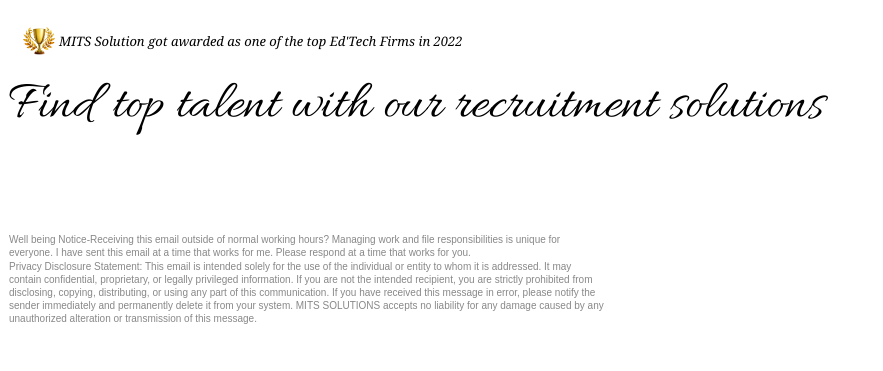
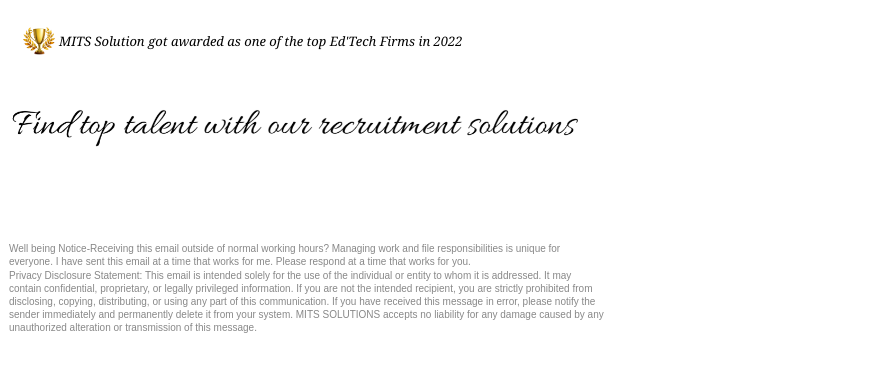
Before and after one commit to Nitish-Bakshi-001/signatures-vaibhav, a plain HTML site: page index.html in a window 1280 px wide. Shown: the part 321-692 px from the top of the page, without its empty margins (0-883 px from the left). Drawn offline with Linux system fonts and the light colour scheme.

Commit message:
replaced text with image

```diff
--- a/index.html
+++ b/index.html
@@ -204,9 +204,7 @@
                         <table cellpadding="0" cellspacing="0" border="0" style="margin: 0px; border-collapse: collapse;">
                             <tr>
                                 <td style="padding: 0px 1px 0px 0px;">
-                                    <p style="margin: 1px; font-family: 'Allura', cursive;font-weight: 400;font-style: normal;font-size:55px;">
-                                        Find top talent with our recruitment solutions
-                                    </p>
+
                                 </td>
                             </tr>
                         </table>
@@ -217,13 +215,14 @@
                         <table cellpadding="0" cellspacing="0" border="0" style="margin: 0px; border-collapse: collapse;">
                             <tr>
                                 <td style="padding: 0px 1px 0px 0px;">
+                                    <img src="1000009885.png" alt="" style="max-width: 570px;">
                                 </td>
                             </tr>
                         </table>
                     </td>
                 </tr>
                 <tr>
-                    <td style="padding: 20px 1px 0px 0px;">
+                    <td style="padding: 0px 1px 0px 0px;">
                         <table cellpadding="0" cellspacing="0" border="0" style="margin: 0px; border-collapse: collapse;">
                             <tr>
                                 <td style="padding: 0px 1px 0px 0px;">
@@ -258,4 +257,11 @@
     <!---->
 </table>
 </body>
-</html>
+</htML>
+
+
+
+
+<!--  <p style="margin: 1px; font-family: 'Allura', cursive;font-weight: 400;font-style: normal;font-size:40px;text-decoration: none!important;">
+                                        Find top talent with our recruitment solutions
+                                    </p> -->
```
Also changed, not shown: 1000009885.png (added).
